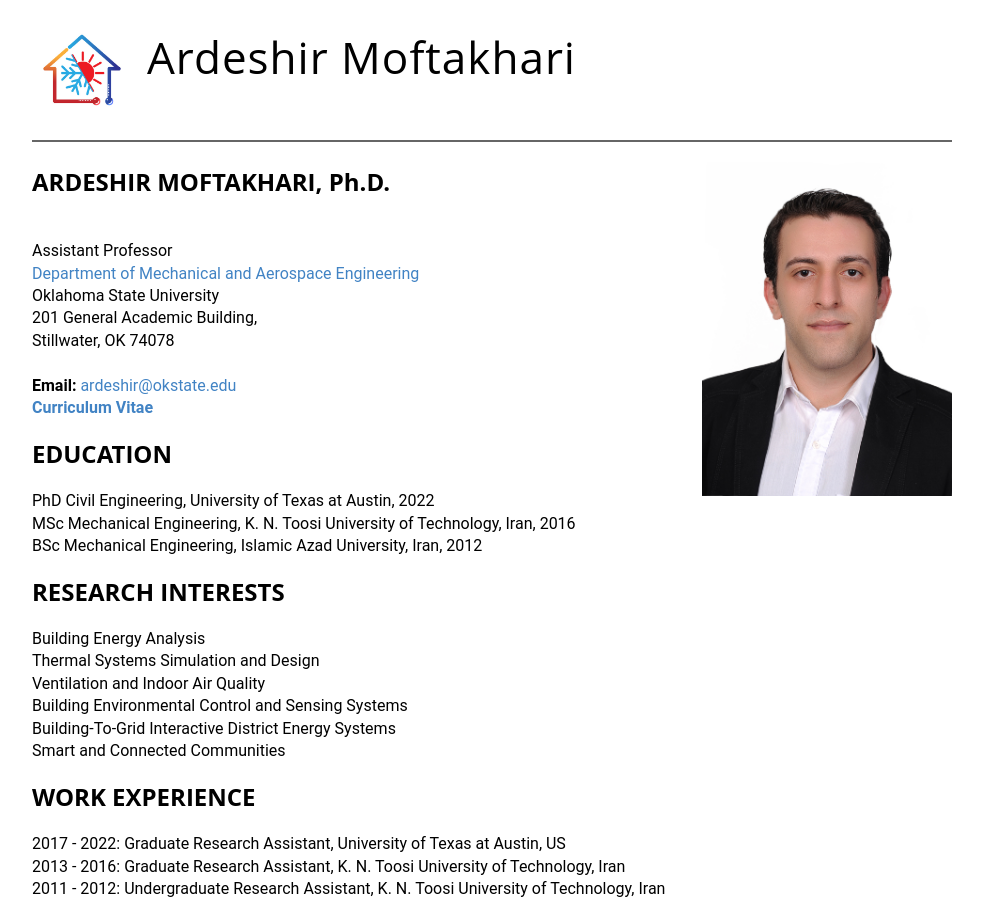
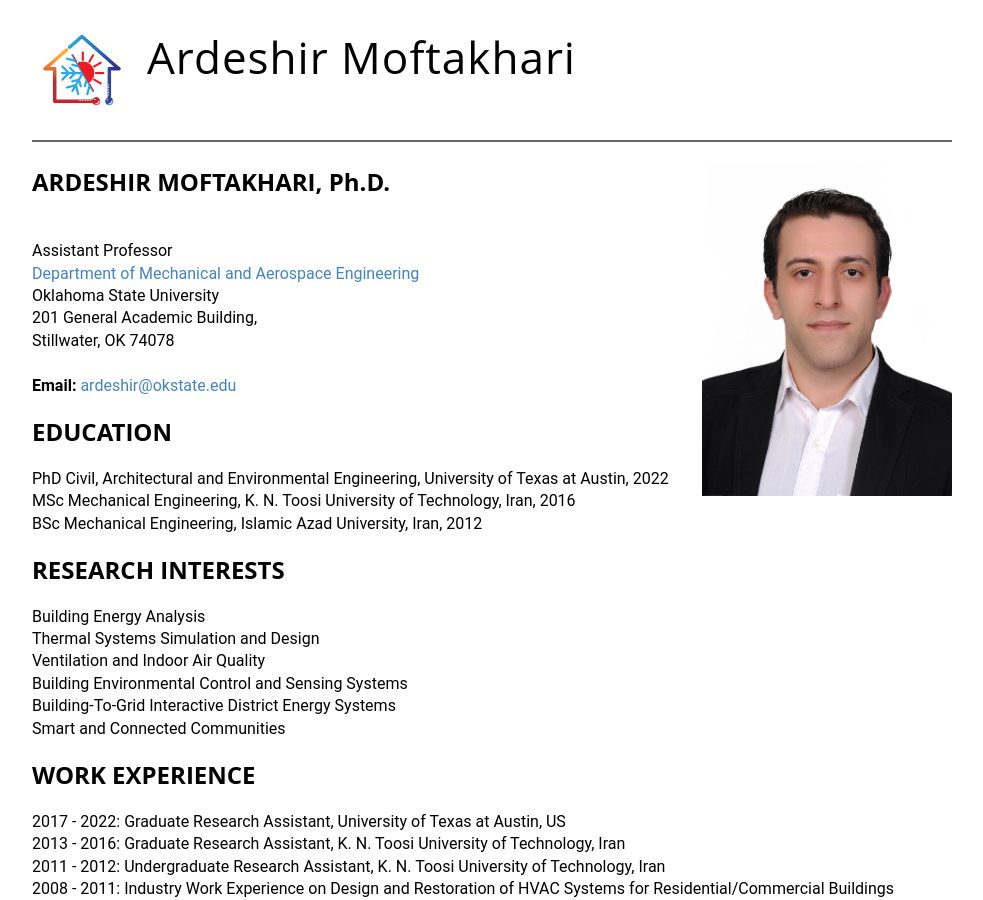
Before and after one commit to amoftakhari/amoftakhari.github.io, a Jekyll site: the page built from index.md, in a window 1280 px wide and 900 px high. Shown: the whole window, without its empty margins (148-1131 px from the left). Built offline with Jekyll 4.4.1, drawn with Linux system fonts in a browser that asks for light colours.

Commit message:
Update index.md

```diff
--- a/index.md
+++ b/index.md
@@ -19,10 +19,9 @@ Stillwater, OK 74078 <br />
   <br />
 **Email:** <ardeshir@okstate.edu>
 <br/>
-[**Curriculum Vitae**](Ardi_CV.pdf)
 
 ## EDUCATION
-PhD Civil Engineering, University of Texas at Austin, 2022 <br />
+PhD Civil, Architectural and Environmental Engineering, University of Texas at Austin, 2022 <br />
 MSc Mechanical Engineering, K. N. Toosi University of Technology, Iran, 2016<br />
 BSc Mechanical Engineering, Islamic Azad University, Iran, 2012<br />
 
```
